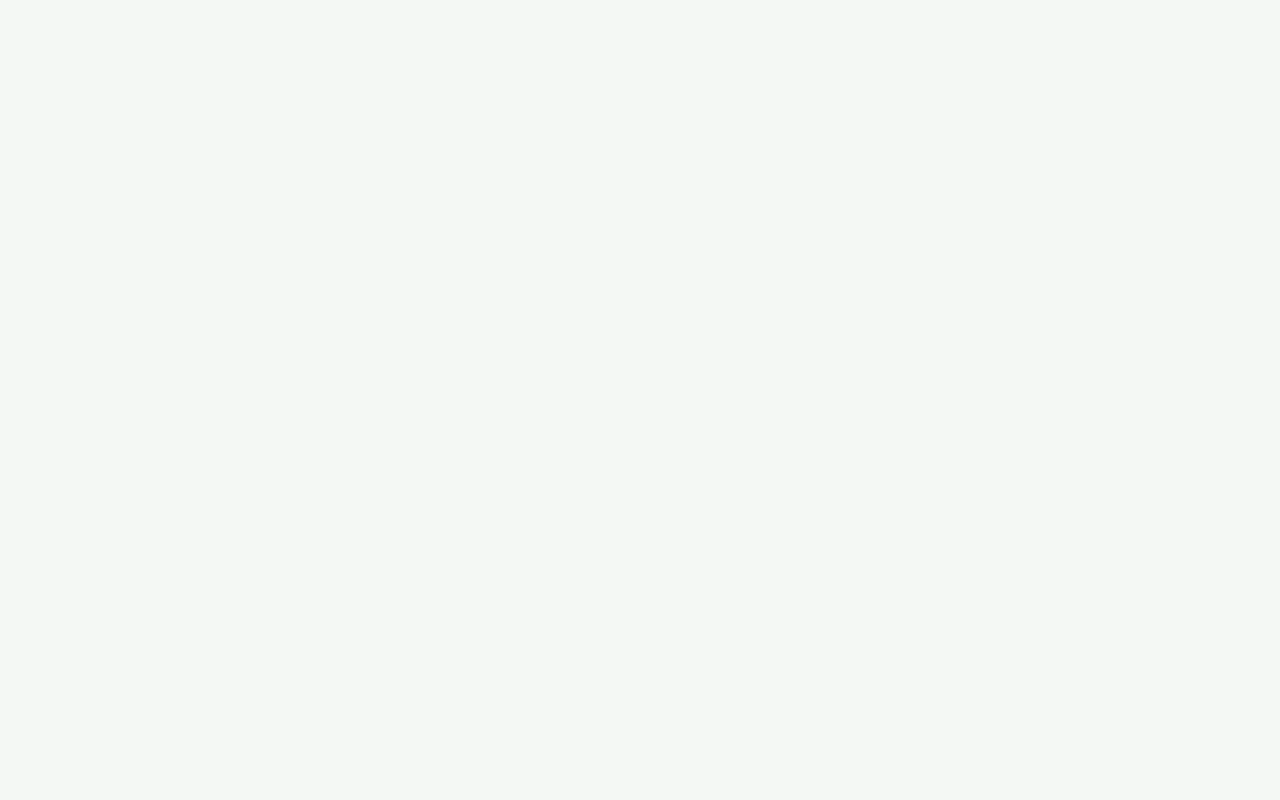
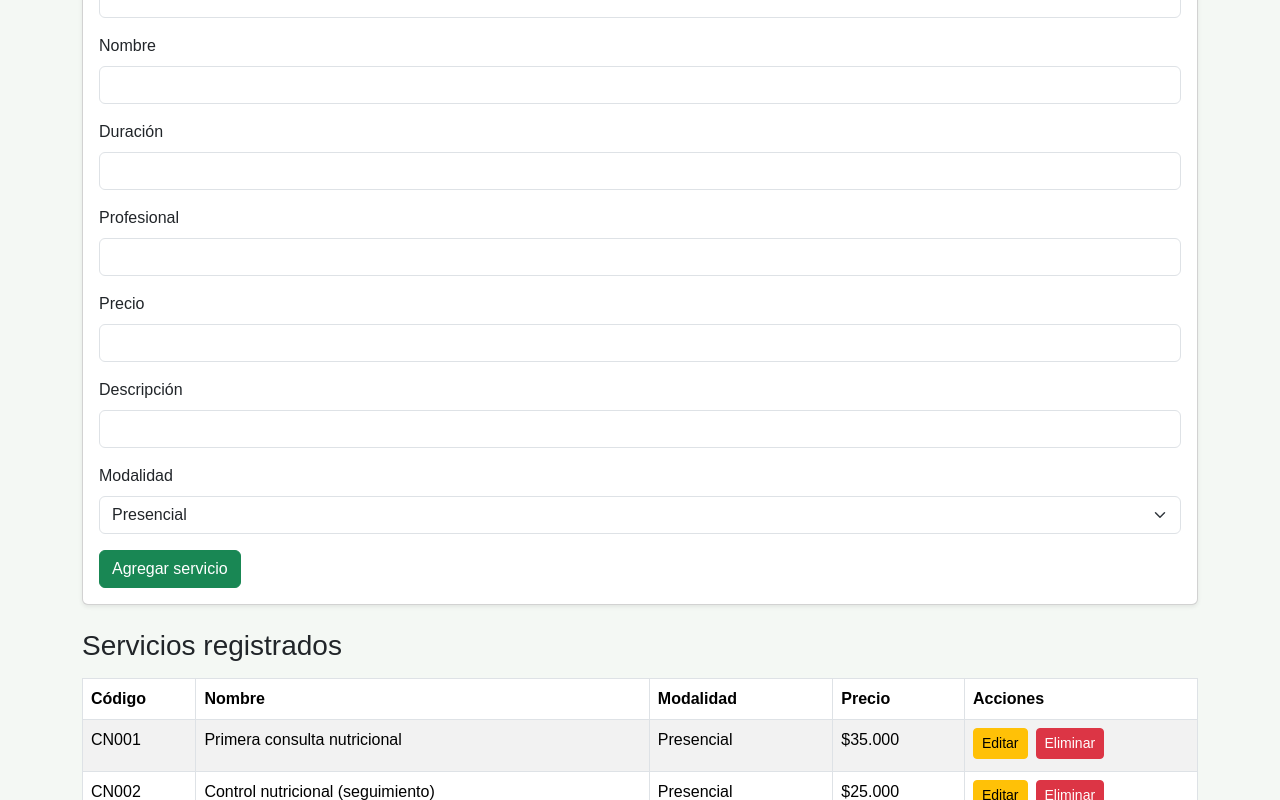
Before and after one commit to joaberrios/nutrivida-frontend, a React (Vite) app: page /admin-servicios in a window 1280 px wide. Before the commit this address had no page. Shown: the part 320-1120 px from the top of the page. Before the commit the page ends 800 px from the top, so only its background shows below. Built offline with nearby package versions, Linux system fonts and the light colour scheme.

Commit message:
Semana 10: menu principal y administracion de servicios

```diff
--- a/src/App.jsx
+++ b/src/App.jsx
@@ -1,6 +1,9 @@
+
 import { Routes, Route, Navigate } from 'react-router-dom'
+
 import Login from './pages/Login'
 import Inicio from './pages/Inicio'
+import MenuPrincipal from './pages/MenuPrincipal'
 import Servicios from './pages/Servicios'
 import Categorias from './pages/Categorias'
 import DetalleServicio from './pages/DetalleServicio'
@@ -8,24 +11,32 @@ import AgendarCita from './pages/AgendarCita'
 import ConfirmarCita from './pages/ConfirmarCita'
 import CitaExitosa from './pages/CitaExitosa'
 import CitaError from './pages/CitaError'
+import AdminServicios from './pages/AdminServicios'
 
 function App() {
   return (
     <Routes>
+      <Route path="/" element={<Navigate to="/login" replace />} />
+
       <Route path="/login" element={<Login />} />
       <Route path="/inicio" element={<Inicio />} />
+      <Route path="/menu" element={<MenuPrincipal />} />
+
       <Route path="/catalogo" element={<Servicios />} />
       <Route path="/categorias" element={<Categorias />} />
       <Route path="/catalogo/:codigo" element={<DetalleServicio />} />
+
       <Route path="/nueva-cita" element={<AgendarCita />} />
       <Route path="/confirmar-cita" element={<ConfirmarCita />} />
       <Route path="/cita-exitosa" element={<CitaExitosa />} />
       <Route path="/cita-error" element={<CitaError />} />
 
       <Route
-        path="/"
-        element={<Navigate to="/login" replace />}
+        path="/admin-servicios"
+        element={<AdminServicios />}
       />
+
+      <Route path="*" element={<Navigate to="/login" replace />} />
     </Routes>
   )
 }
--- /dev/null
+++ b/src/pages/AdminServicios.jsx
@@ -0,0 +1,211 @@
+
+import { useContext, useState } from 'react'
+import { Container, Card, Form, Button, Table, Alert } from 'react-bootstrap'
+import { ServiciosContext } from '../context/ServiciosContext'
+
+const formularioInicial = {
+  codigo: '',
+  tipo: '',
+  nombre: '',
+  duracion: '',
+  modalidad: 'Presencial',
+  profesional: '',
+  precio: '',
+  descripcion: ''
+}
+
+function AdminServicios() {
+  const { servicios, agregarServicio, editarServicio, borrarServicio } =
+    useContext(ServiciosContext)
+
+  const [formulario, setFormulario] = useState(formularioInicial)
+  const [codigoEditando, setCodigoEditando] = useState(null)
+  const [mensaje, setMensaje] = useState('')
+  const [error, setError] = useState('')
+
+  function cambiarCampo(event) {
+    const { name, value } = event.target
+
+    setFormulario({
+      ...formulario,
+      [name]: value
+    })
+  }
+
+  function guardarServicio(event) {
+    event.preventDefault()
+    setError('')
+    setMensaje('')
+
+    if (Object.values(formulario).some(valor => String(valor).trim() === '')) {
+      setError('Debes completar todos los campos.')
+      return
+    }
+
+    const precio = Number(formulario.precio)
+
+    if (!Number.isFinite(precio) || precio <= 0) {
+      setError('El precio debe ser mayor que cero.')
+      return
+    }
+
+    const datos = {
+      ...formulario,
+      precio
+    }
+
+    if (!codigoEditando && servicios.some(s => s.codigo === datos.codigo)) {
+      setError('Ya existe un servicio con ese código.')
+      return
+    }
+
+    if (codigoEditando) {
+      editarServicio(codigoEditando, datos)
+      setMensaje('Servicio actualizado correctamente.')
+    } else {
+      agregarServicio(datos)
+      setMensaje('Servicio agregado correctamente.')
+    }
+
+    setFormulario(formularioInicial)
+    setCodigoEditando(null)
+  }
+
+  function seleccionarEditar(servicio) {
+    setFormulario({ ...servicio })
+    setCodigoEditando(servicio.codigo)
+    setMensaje('')
+    setError('')
+    window.scrollTo({ top: 0, behavior: 'smooth' })
+  }
+
+  function eliminar(codigo) {
+    if (window.confirm('¿Seguro que deseas eliminar este servicio?')) {
+      borrarServicio(codigo)
+      setMensaje('Servicio eliminado correctamente.')
+      setError('')
+    }
+  }
+
+  function cancelar() {
+    setFormulario(formularioInicial)
+    setCodigoEditando(null)
+    setError('')
+    setMensaje('')
+  }
+
+  return (
+    <Container className="py-5">
+      <h1 className="text-success mb-4">
+        Administración de servicios
+      </h1>
+
+      <Card className="mb-4 shadow-sm">
+        <Card.Body>
+          <h4 className="mb-3">
+            {codigoEditando ? 'Editar servicio' : 'Agregar servicio'}
+          </h4>
+
+          {mensaje && <Alert variant="success">{mensaje}</Alert>}
+          {error && <Alert variant="danger">{error}</Alert>}
+
+          <Form onSubmit={guardarServicio}>
+            {[
+              ['codigo', 'Código'],
+              ['tipo', 'Tipo de servicio'],
+              ['nombre', 'Nombre'],
+              ['duracion', 'Duración'],
+              ['profesional', 'Profesional'],
+              ['precio', 'Precio'],
+              ['descripcion', 'Descripción']
+            ].map(([campo, etiqueta]) => (
+              <Form.Group className="mb-3" key={campo}>
+                <Form.Label>{etiqueta}</Form.Label>
+                <Form.Control
+                  name={campo}
+                  type={campo === 'precio' ? 'number' : 'text'}
+                  value={formulario[campo]}
+                  onChange={cambiarCampo}
+                  disabled={campo === 'codigo' && Boolean(codigoEditando)}
+                />
+              </Form.Group>
+            ))}
+
+            <Form.Group className="mb-3">
+              <Form.Label>Modalidad</Form.Label>
+              <Form.Select
+                name="modalidad"
+                value={formulario.modalidad}
+                onChange={cambiarCampo}
+              >
+                <option value="Presencial">Presencial</option>
+                <option value="Online">Online</option>
+                <option value="Híbrida">Híbrida</option>
+              </Form.Select>
+            </Form.Group>
+
+            <Button type="submit" variant="success" className="me-2">
+              {codigoEditando ? 'Guardar cambios' : 'Agregar servicio'}
+            </Button>
+
+            {codigoEditando && (
+              <Button variant="secondary" onClick={cancelar}>
+                Cancelar
+              </Button>
+            )}
+          </Form>
+        </Card.Body>
+      </Card>
+
+      <h3 className="mb-3">Servicios registrados</h3>
+
+      <div className="table-responsive">
+        <Table striped bordered hover>
+          <thead>
+            <tr>
+              <th>Código</th>
+              <th>Nombre</th>
+              <th>Modalidad</th>
+              <th>Precio</th>
+              <th>Acciones</th>
+            </tr>
+          </thead>
+
+          <tbody>
+            {servicios.map(servicio => (
+              <tr key={servicio.codigo}>
+                <td>{servicio.codigo}</td>
+                <td>{servicio.nombre}</td>
+                <td>{servicio.modalidad}</td>
+                <td>
+                  ${Number(servicio.precio).toLocaleString('es-CL')}
+                </td>
+                <td>
+                  <Button
+                    variant="warning"
+                    size="sm"
+                    className="me-2 mb-1"
+                    onClick={() => seleccionarEditar(servicio)}
+                  >
+                    Editar
+                  </Button>
+
+                  <Button
+                    variant="danger"
+                    size="sm"
+                    className="mb-1"
+                    onClick={() => eliminar(servicio.codigo)}
+                  >
+                    Eliminar
+                  </Button>
+                </td>
+              </tr>
+            ))}
+          </tbody>
+        </Table>
+      </div>
+    </Container>
+  )
+}
+
+export default AdminServicios
--- a/src/pages/MenuPrincipal.jsx
+++ b/src/pages/MenuPrincipal.jsx
@@ -1,23 +1,88 @@
+
+import { Container, Row, Col, Card, Button } from 'react-bootstrap'
+import { Link } from 'react-router-dom'
+
 function MenuPrincipal() {
+  return (
+    <Container className="py-5">
+      <div className="text-center mb-5">
+        <h1 className="text-success fw-bold">NutriVida</h1>
+        <h2>Bienvenido a nuestro sistema</h2>
+        <p className="text-muted">
+          Tu bienestar comienza con una buena alimentación.
+          Explora nuestros servicios y agenda tu atención.
+        </p>
+      </div>
 
- return (
+      <Row className="g-4">
+        <Col md={6} lg={3}>
+          <Card className="h-100 shadow-sm text-center">
+            <Card.Body className="p-4">
+              <div className="fs-1 mb-3">🥗</div>
+              <Card.Title>Catálogo de servicios</Card.Title>
+              <Card.Text>
+                Conoce nuestras consultas y programas nutricionales.
+              </Card.Text>
+              <Button as={Link} to="/catalogo" variant="success">
+                Ver servicios
+              </Button>
+            </Card.Body>
+          </Card>
+        </Col>
 
-  <div className="container mt-5">
+        <Col md={6} lg={3}>
+          <Card className="h-100 shadow-sm text-center">
+            <Card.Body className="p-4">
+              <div className="fs-1 mb-3">📋</div>
+              <Card.Title>Categorías</Card.Title>
+              <Card.Text>
+                Encuentra los servicios según el tipo de atención.
+              </Card.Text>
+              <Button as={Link} to="/categorias" variant="success">
+                Ver categorías
+              </Button>
+            </Card.Body>
+          </Card>
+        </Col>
 
-   <h1 className="text-success">NutriVida</h1>
+        <Col md={6} lg={3}>
+          <Card className="h-100 shadow-sm text-center">
+            <Card.Body className="p-4">
+              <div className="fs-1 mb-3">📅</div>
+              <Card.Title>Agendar una cita</Card.Title>
+              <Card.Text>
+                Reserva una atención nutricional de forma sencilla.
+              </Card.Text>
+              <Button as={Link} to="/nueva-cita" variant="success">
+                Agendar ahora
+              </Button>
+            </Card.Body>
+          </Card>
+        </Col>
 
-   <h2>Menú principal</h2>
+        <Col md={6} lg={3}>
+          <Card className="h-100 shadow-sm text-center">
+            <Card.Body className="p-4">
+              <div className="fs-1 mb-3">⚙️</div>
+              <Card.Title>Administrar servicios</Card.Title>
+              <Card.Text>
+                Agrega, edita o elimina servicios nutricionales.
+              </Card.Text>
+              <Button as={Link} to="/admin-servicios" variant="dark">
+                Administrar
+              </Button>
+            </Card.Body>
+          </Card>
+        </Col>
+      </Row>
 
-
-
-   <p>Bienvenido al sistema de NutriVida</p>
-
-  </div>
-
- )
-
+      <div className="text-center mt-5">
+        <Button as={Link} to="/login" variant="outline-secondary">
+          Volver al inicio de sesión
+        </Button>
+      </div>
+    </Container>
+  )
 }
 
-
-
 export default MenuPrincipal
```
